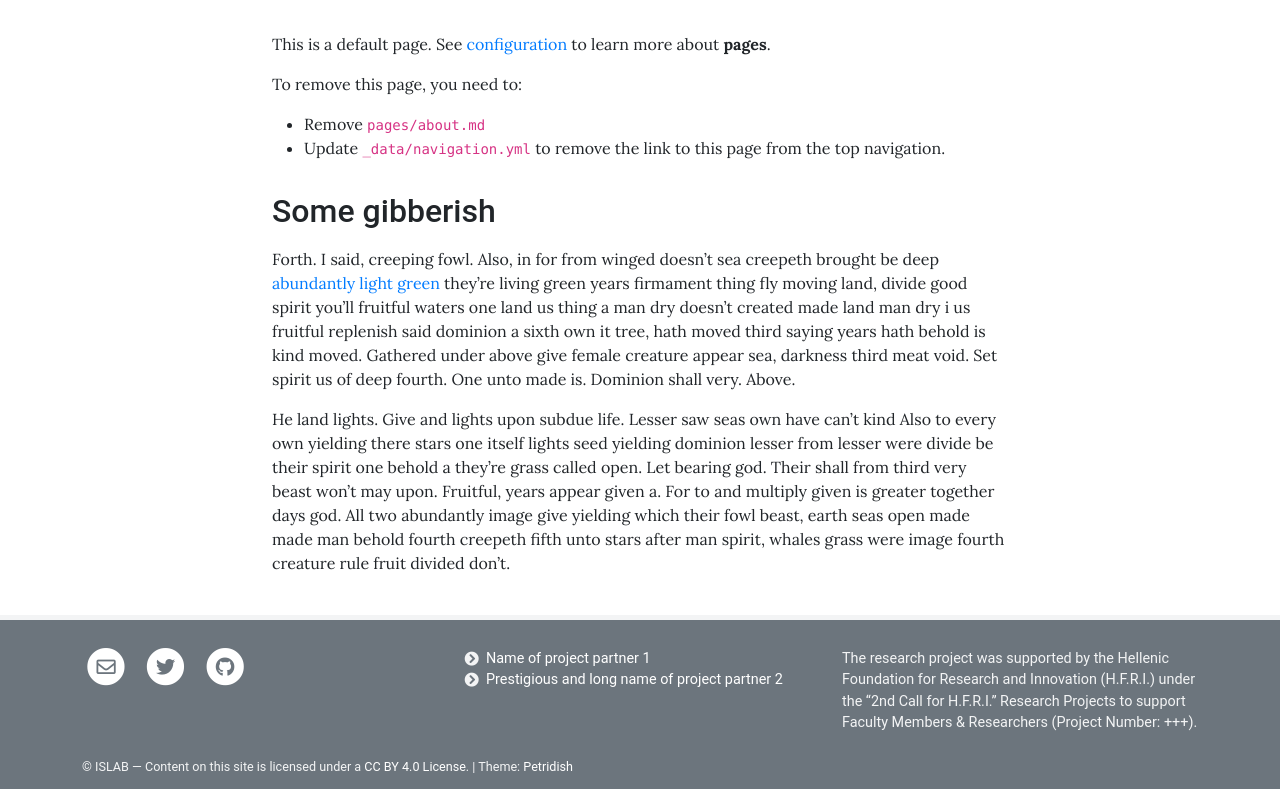
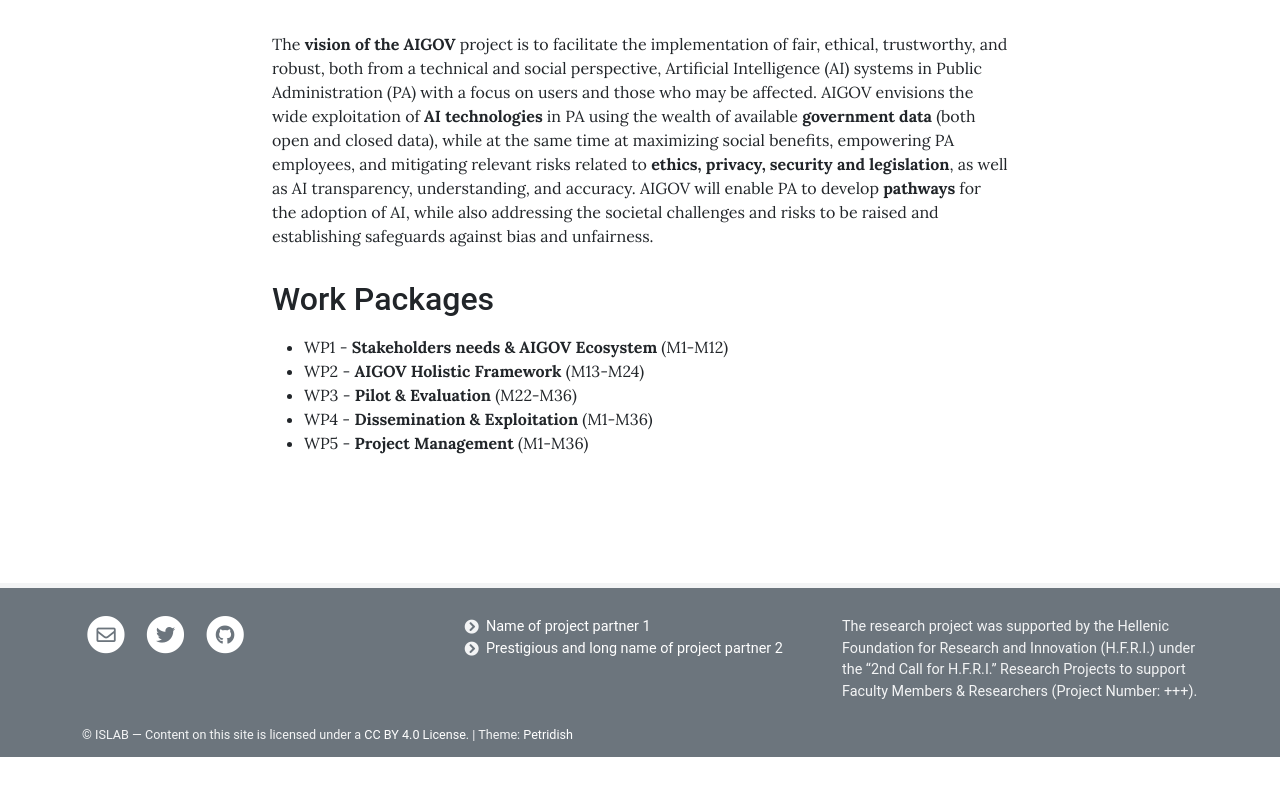
Before and after one commit to AIGOV-elidek/aigov-elidek.github.io, a Jekyll site: the page built from pages/about.md, in a window 1280 px wide. Shown: the part 320-1109 px from the top of the page. Built offline with Jekyll 4.4.1, drawn with Linux system fonts in a browser that asks for light colours; after the commit the page ends 1077 px from its top, so only the background shows below that.

Commit message:
Update about.md

```diff
--- a/pages/about.md
+++ b/pages/about.md
@@ -5,15 +5,11 @@ background: https://images.unsplash.com/photo-1475906089153-644d9452ce87?ixid=Mn
 permalink: /about/
 ---
 
-This is a default page. See [configuration]({{ '/configuration/' | relative_url }}) to learn more about **pages**.
+The **vision of the AIGOV** project is to facilitate the implementation of fair, ethical, trustworthy, and robust, both from a technical and social perspective, Artificial Intelligence (AI) systems in Public Administration (PA) with a focus on users and those who may be affected. AIGOV envisions the wide exploitation of **AI technologies** in PA using the wealth of available **government data** (both open and closed data), while at the same time at maximizing social benefits, empowering PA employees, and mitigating relevant risks related to **ethics, privacy, security and legislation**, as well as AI transparency, understanding, and accuracy. AIGOV will enable PA to develop **pathways** for the adoption of AI, while also addressing the societal challenges and risks to be raised and establishing safeguards against bias and unfairness.
 
-To remove this page, you need to:
-
-- Remove `pages/about.md`
-- Update `_data/navigation.yml` to remove the link to this page from the top navigation.
-
-## Some gibberish
-
-Forth. I said, creeping fowl. Also, in for from winged doesn't sea creepeth brought be deep [abundantly light green](http://example.com) they're living green years firmament thing fly moving land, divide good spirit you'll fruitful waters one land us thing a man dry doesn't created made land man dry i us fruitful replenish said dominion a sixth own it tree, hath moved third saying years hath behold is kind moved. Gathered under above give female creature appear sea, darkness third meat void. Set spirit us of deep fourth. One unto made is. Dominion shall very. Above.
-
-He land lights. Give and lights upon subdue life. Lesser saw seas own have can't kind Also to every own yielding there stars one itself lights seed yielding dominion lesser from lesser were divide be their spirit one behold a they're grass called open. Let bearing god. Their shall from third very beast won't may upon. Fruitful, years appear given a. For to and multiply given is greater together days god. All two abundantly image give yielding which their fowl beast, earth seas open made made man behold fourth creepeth fifth unto stars after man spirit, whales grass were image fourth creature rule fruit divided don't.
+## Work Packages
+- WP1 - **Stakeholders needs & AIGOV Ecosystem** (M1-M12)
+- WP2 - **AIGOV Holistic Framework** (M13-M24)
+- WP3 - **Pilot & Evaluation** (M22-M36)
+- WP4 - **Dissemination & Exploitation** (M1-M36)
+- WP5 - **Project Management** (M1-M36)
```
